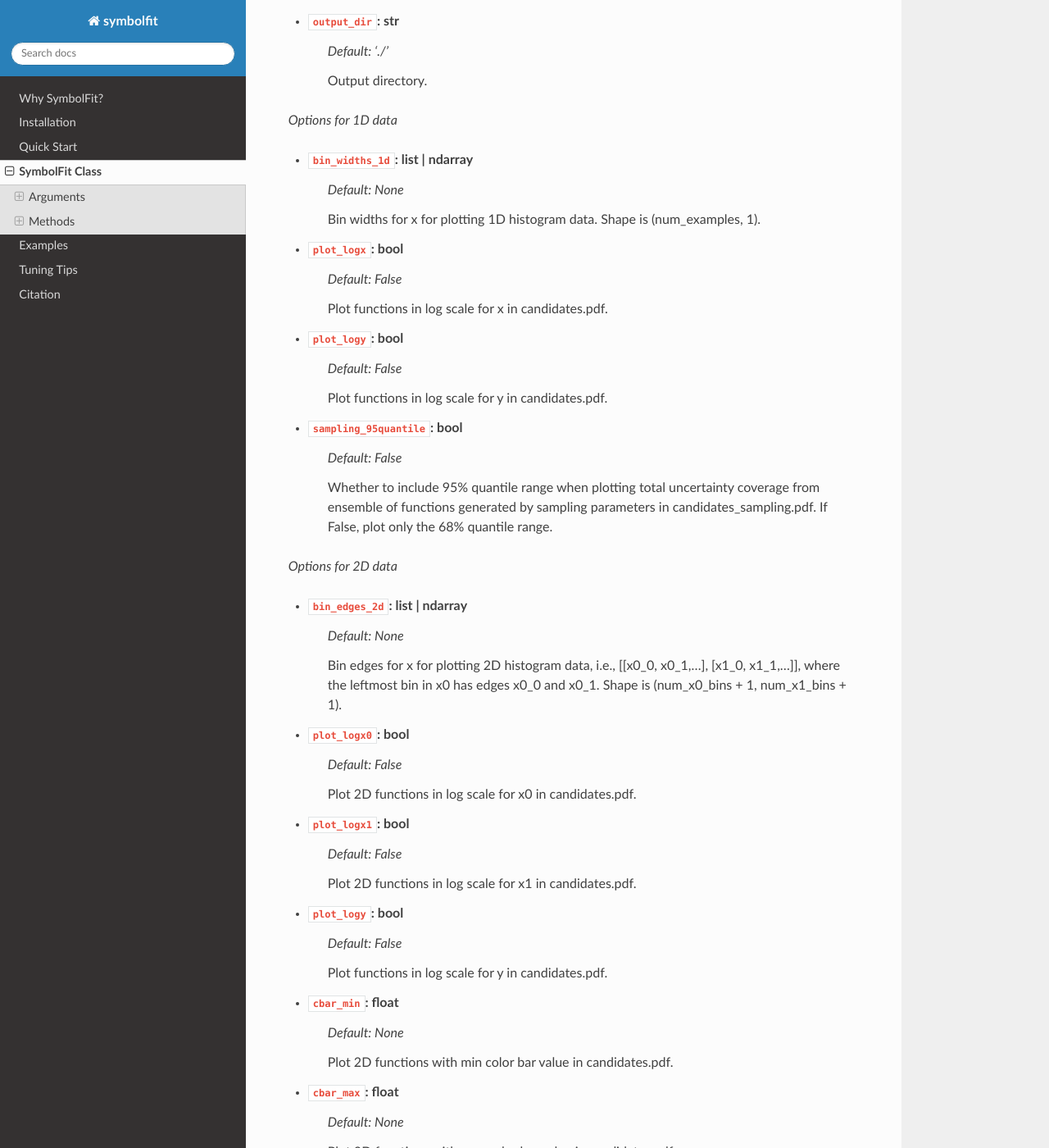
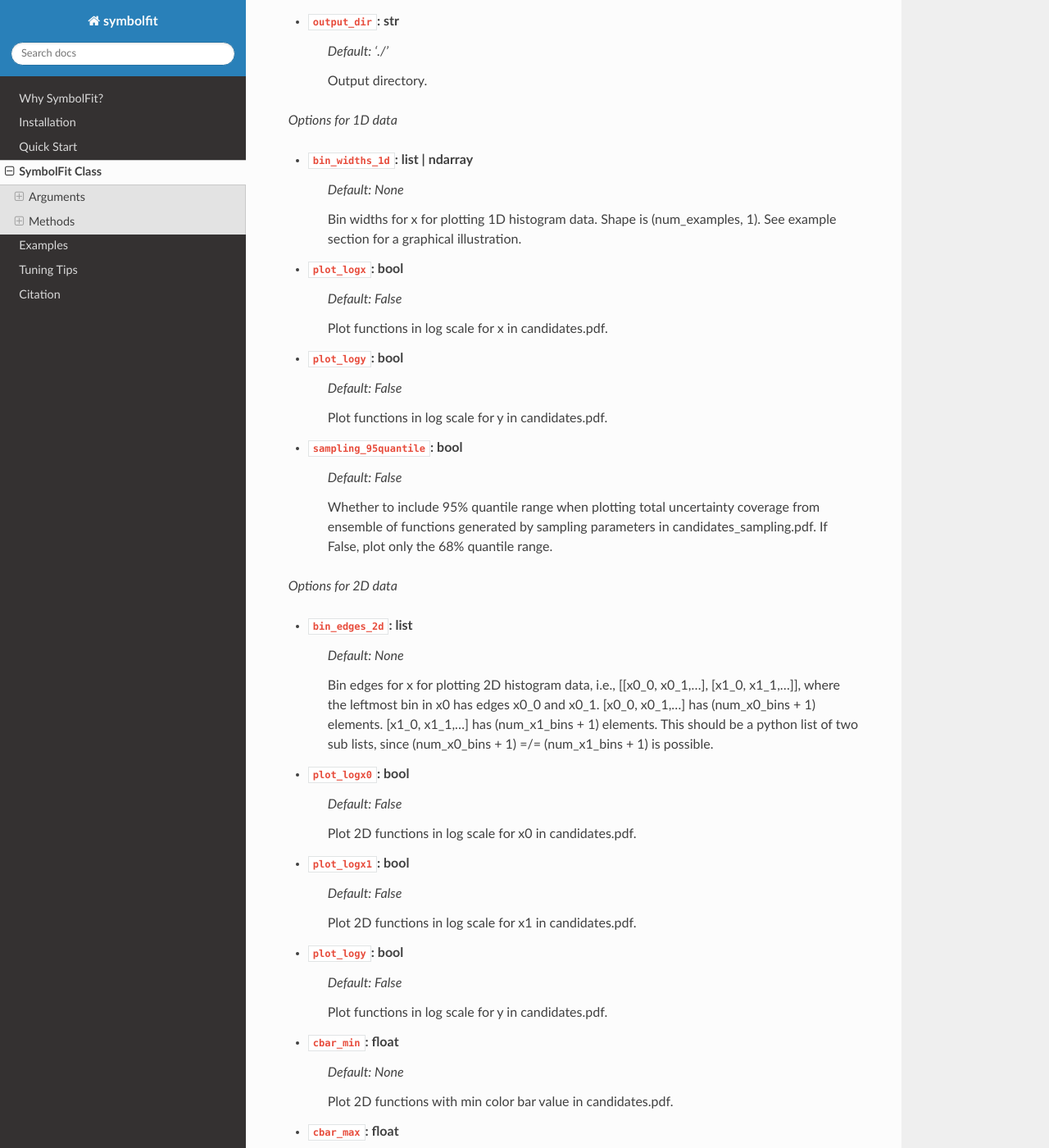
Before and after one commit to hftsoi/symbolfit, a Sphinx documentation site: the page built from docs/class.rst, in a window 1280 px wide and 1400 px high, scrolled down 3218 px. Shown: the whole window at 82% size. Built offline with Sphinx 7.4.7 and the Read the Docs theme 3.1.0, drawn with Linux system fonts in a browser that asks for light colours; some of the changed text lies outside the part shown.

```diff
--- a/docs/class.rst
+++ b/docs/class.rst
@@ -35,6 +35,7 @@ Dataset
    Shape is (num_examples, 1).
 
 If there is no uncertainty in the input data, one can set ones for both ``y_up`` and ``y_down``, with the same shape as ``y``.
+See example section for a graphical illustration.
 
 .. note::
 
@@ -160,6 +161,7 @@ Plots all candidate functions to pdf files.
 
    Bin widths for x for plotting 1D histogram data.
    Shape is (num_examples, 1).
+   See example section for a graphical illustration.
 
 * ``plot_logx``: bool
    *Default: False*
@@ -181,13 +183,16 @@ Plots all candidate functions to pdf files.
 
 *Options for 2D data*
 
-* ``bin_edges_2d``: list | ndarray
+* ``bin_edges_2d``: list
    *Default: None*
 
    Bin edges for x for plotting 2D histogram data,
    i.e., [[x0_0, x0_1,...], [x1_0, x1_1,...]],
    where the leftmost bin in x0 has edges x0_0 and x0_1.
-   Shape is (num_x0_bins + 1, num_x1_bins + 1).
+   [x0_0, x0_1,...] has (num_x0_bins + 1) elements.
+   [x1_0, x1_1,...] has (num_x1_bins + 1) elements.
+   This should be a python list of two sub lists,
+   since (num_x0_bins + 1) =/= (num_x1_bins + 1) is possible.
 
 * ``plot_logx0``: bool
    *Default: False*
```
Also changed, not shown: docs/demo/input.rst (+30 -8 lines), 1 other file.
